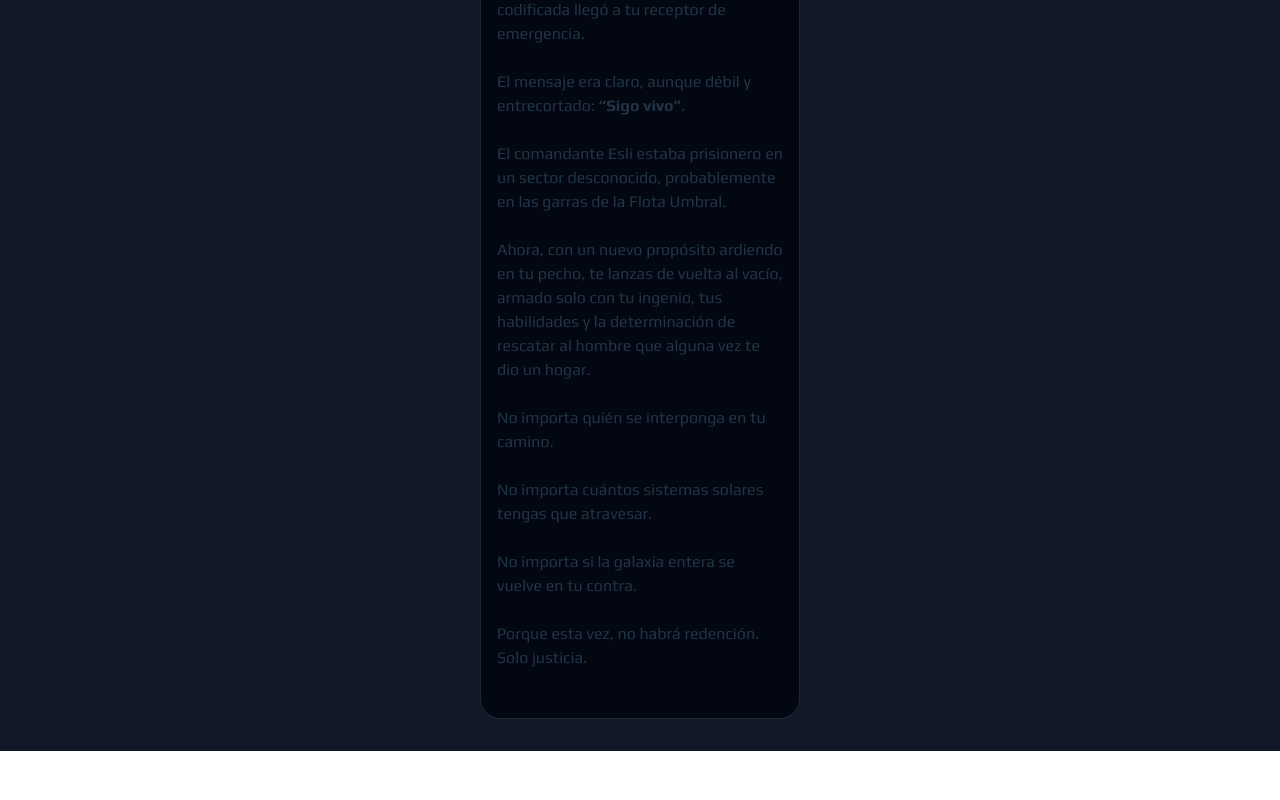
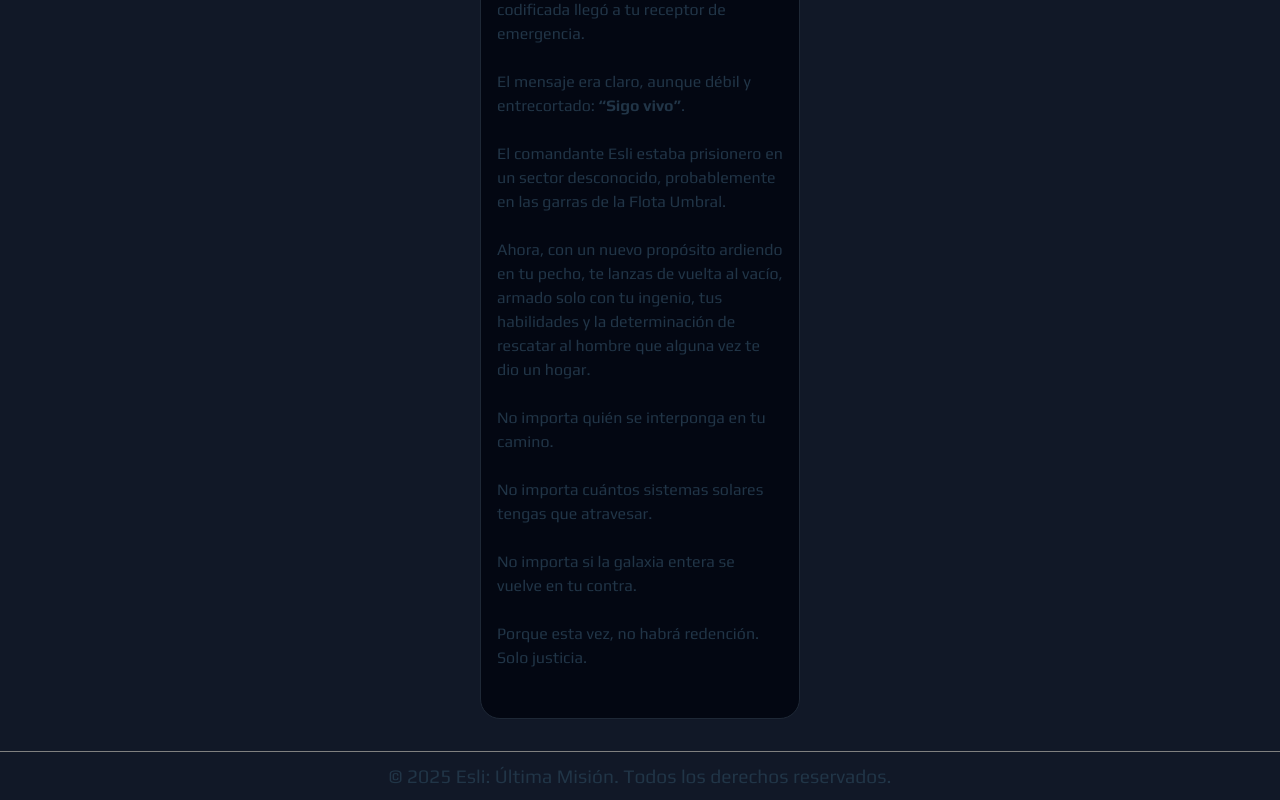
Before and after one commit to angelverduzco/esli-game-page, a React (Vite) app: page / in a window 1280 px wide. Shown: the part 1349-2149 px from the top of the page. Before the commit the page ends 2100 px from the top, so only its background shows below. Built offline with nearby package versions, Linux system fonts and the light colour scheme.

Commit message:
Added footer component

```diff
--- a/src/App.jsx
+++ b/src/App.jsx
@@ -2,6 +2,7 @@ import Header from './components/Header/Header'
 import Inicio from './pages/Inicio/Inicio'
 import { BrowserRouter, Routes, Route } from 'react-router'
 import './App.css'
+import Footer from './components/Footer/Footer'
 
 function App() {
 
@@ -12,6 +13,7 @@ function App() {
         <Routes>
           <Route index path="/" element={<Inicio />} />
         </Routes>
+        <Footer />
       </BrowserRouter>
     </>
   )
--- /dev/null
+++ b/src/components/Footer/Footer.css
@@ -0,0 +1,15 @@
+.footer {
+    display: flex;
+    justify-content: center;
+    align-items: center;
+    background-color: #111827;
+    width: 100%;
+    height: 3rem;
+    border-top: grey 0.5px solid;
+}
+
+.footer-text {
+    font-family: var(--fuente-principal);
+    margin: 0;
+    font-size: 1.2rem;
+}
--- /dev/null
+++ b/src/components/Footer/Footer.jsx
@@ -0,0 +1,11 @@
+import './Footer.css';
+
+function Footer() {
+    return (
+        <footer className='footer'>
+            <p className='footer-text'>© 2025 Esli: Última Misión. Todos los derechos reservados.</p>
+        </footer>
+    )
+}
+
+export default Footer;
```
